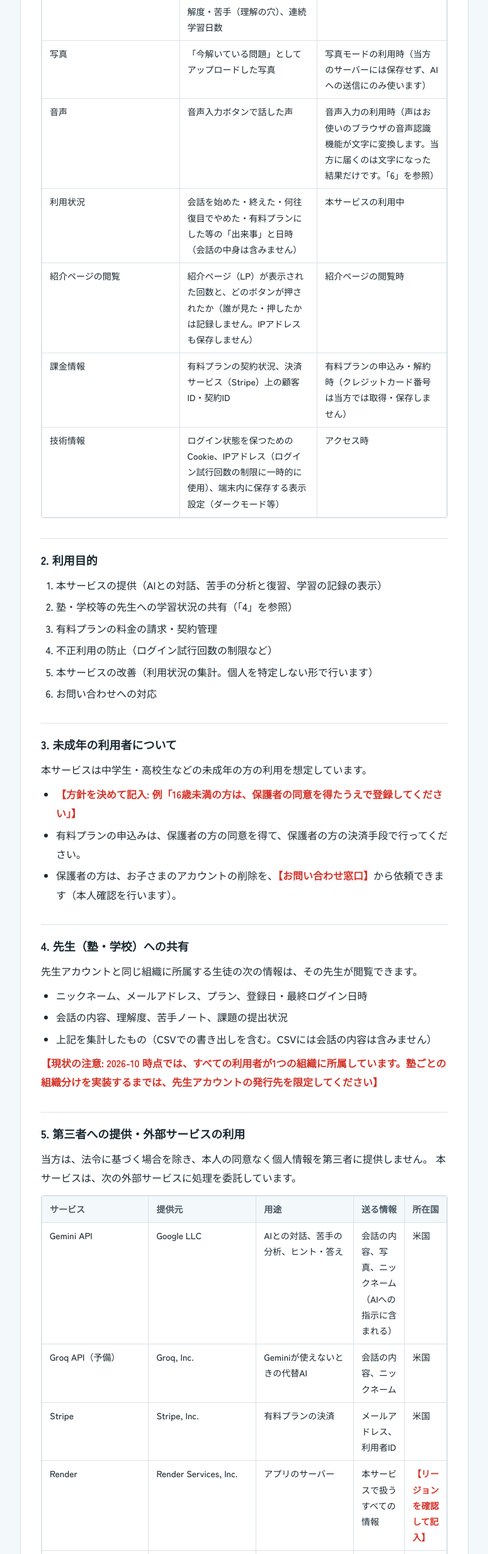
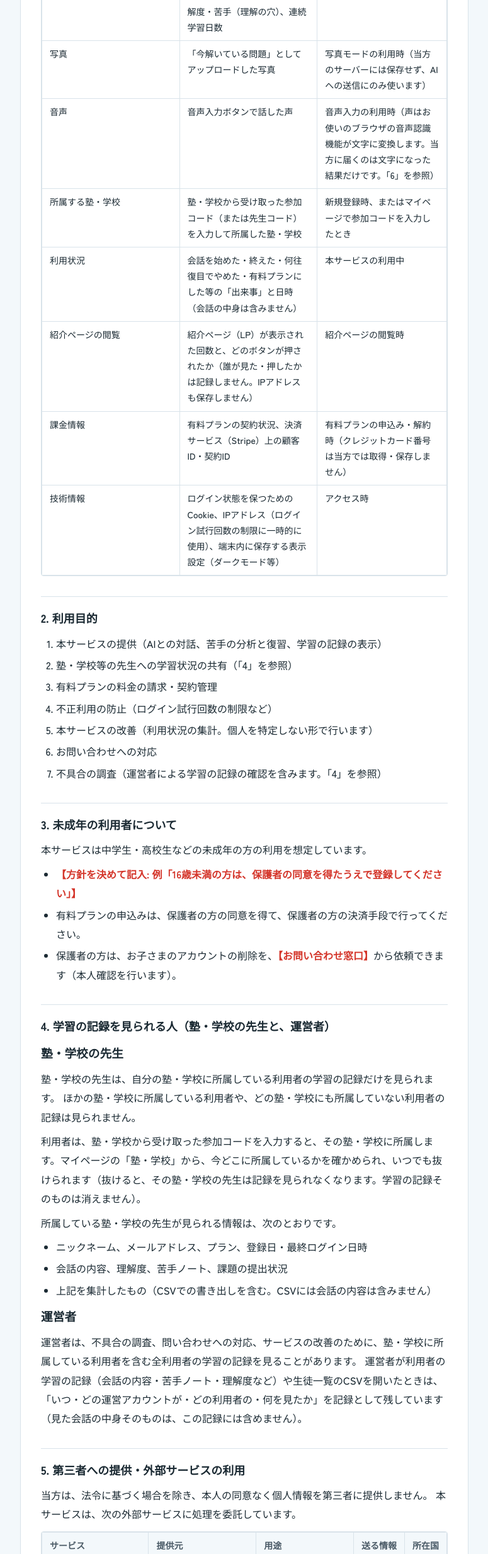
Before and after one commit to takahiro2006x-rgb/feyn, a plain HTML site: page privacy.html in a window 1280 px wide. Shown: the part 994-3462 px from the top of the page at 63% size, without its empty margins (252-1027 px from the left). Drawn offline with Linux system fonts and the light colour scheme.

Commit message:
LP・利用規約・プライバシーポリシーを、塾・学校ごとの分け方と運営の閲覧に合わせる
- 先生は自分の塾・学校に所属している利用者の記録だけを見られる旨に直し、全員が1つの組織にいる旨の注意を消す
- 運営者が不具合の調査・問い合わせ対応・サービス改善のために全利用者の記録を見ることがあり、見た記録を残している旨を追記
- 参加コードで所属し、マイページからいつでも抜けられる旨を追記
- LPの先生向けの文を「塾・学校ごとの先生コード」「自分の塾・学校の生徒だけ」に直す
- 規約・ポリシーのページは scripts/build_legal_pages.py で作り直した

Co-Authored-By: Claude Opus 5.5 <noreply@anthropic.com>

```diff
--- a/privacy.html
+++ b/privacy.html
@@ -114,6 +114,11 @@
 <td>音声入力の利用時（声はお使いのブラウザの音声認識機能が文字に変換します。当方に届くのは文字になった結果だけです。「6」を参照）</td>
 </tr>
 <tr>
+<td>所属する塾・学校</td>
+<td>塾・学校から受け取った参加コード（または先生コード）を入力して所属した塾・学校</td>
+<td>新規登録時、またはマイページで参加コードを入力したとき</td>
+</tr>
+<tr>
 <td>利用状況</td>
 <td>会話を始めた・終えた・何往復目でやめた・有料プランにした等の「出来事」と日時（会話の中身は含みません）</td>
 <td>本サービスの利用中</td>
@@ -143,6 +148,7 @@
 <li>不正利用の防止（ログイン試行回数の制限など）</li>
 <li>本サービスの改善（利用状況の集計。個人を特定しない形で行います）</li>
 <li>お問い合わせへの対応</li>
+<li>不具合の調査（運営者による学習の記録の確認を含みます。「4」を参照）</li>
 </ol>
 <h2>3. 未成年の利用者について</h2>
 <p>本サービスは中学生・高校生などの未成年の方の利用を想定しています。</p>
@@ -151,14 +157,20 @@
 <li>有料プランの申込みは、保護者の方の同意を得て、保護者の方の決済手段で行ってください。</li>
 <li>保護者の方は、お子さまのアカウントの削除を、<span class="fill-in">【お問い合わせ窓口】</span>から依頼できます（本人確認を行います）。</li>
 </ul>
-<h2>4. 先生（塾・学校）への共有</h2>
-<p>先生アカウントと同じ組織に所属する生徒の次の情報は、その先生が閲覧できます。</p>
+<h2>4. 学習の記録を見られる人（塾・学校の先生と、運営者）</h2>
+<h3>塾・学校の先生</h3>
+<p>塾・学校の先生は、自分の塾・学校に所属している利用者の学習の記録だけを見られます。
+ほかの塾・学校に所属している利用者や、どの塾・学校にも所属していない利用者の記録は見られません。</p>
+<p>利用者は、塾・学校から受け取った参加コードを入力すると、その塾・学校に所属します。マイページの「塾・学校」から、今どこに所属しているかを確かめられ、いつでも抜けられます（抜けると、その塾・学校の先生は記録を見られなくなります。学習の記録そのものは消えません）。</p>
+<p>所属している塾・学校の先生が見られる情報は、次のとおりです。</p>
 <ul>
 <li>ニックネーム、メールアドレス、プラン、登録日・最終ログイン日時</li>
 <li>会話の内容、理解度、苦手ノート、課題の提出状況</li>
 <li>上記を集計したもの（CSVでの書き出しを含む。CSVには会話の内容は含みません）</li>
 </ul>
-<p><span class="fill-in">【現状の注意: 2026-10 時点では、すべての利用者が1つの組織に所属しています。塾ごとの組織分けを実装するまでは、先生アカウントの発行先を限定してください】</span></p>
+<h3>運営者</h3>
+<p>運営者は、不具合の調査、問い合わせへの対応、サービスの改善のために、塾・学校に所属している利用者を含む全利用者の学習の記録を見ることがあります。
+運営者が利用者の学習の記録（会話の内容・苦手ノート・理解度など）や生徒一覧のCSVを開いたときは、「いつ・どの運営アカウントが・どの利用者の・何を見たか」を記録として残しています（見た会話の中身そのものは、この記録には含めません）。</p>
 <h2>5. 第三者への提供・外部サービスの利用</h2>
 <p>当方は、法令に基づく場合を除き、本人の同意なく個人情報を第三者に提供しません。
 本サービスは、次の外部サービスに処理を委託しています。</p>
```
Also changed, not shown: landing.html (+2 -2 lines), terms.html (+3 -2 lines), 3 other files.
